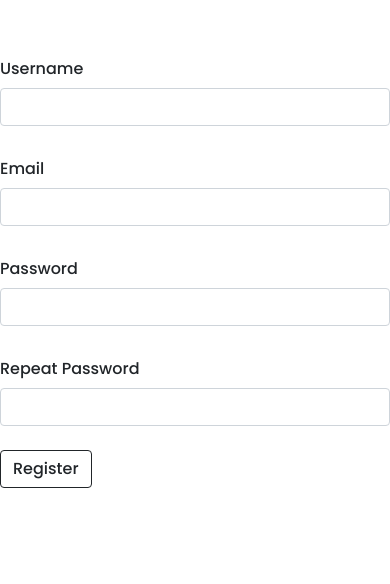
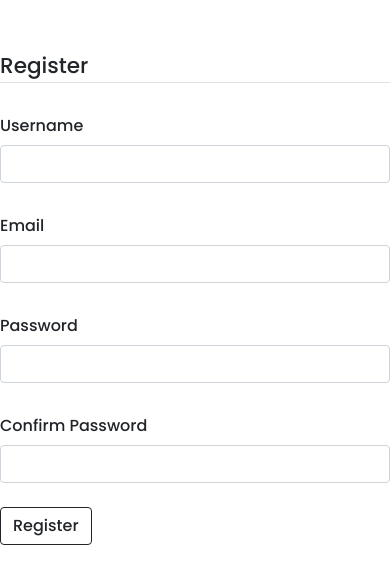
Before and after one commit to OyugoObonyo/Library-Management-System, a Flask app: page /register in a window 390 px wide. Shown: the part 56-640 px from the top of the page. Run offline with Flask 2, Linux system fonts and the light colour scheme.

Commit message:
Create register user template

```diff
--- a/app/templates/auth/register.html
+++ b/app/templates/auth/register.html
@@ -2,33 +2,70 @@
 
 {% block content %}
 <section id="loginpage">
-    <form action="" novalidate>
+    <form action="{{ url_for('auth.register') }}" method="POST" novalidate>
         {{ form.hidden_tag() }}
+        <div class="leg"><legend class="border-bottom mb-4"> Register </legend></div>
         <div class="row mb-4">
-          <label for="username" class="col-sm-3 col-form-label">Username</label>
+          {{ form.username.label(class="col-sm-3 col-form-label") }}
+          {% if form.username.errors %}
+            {{ form.username(class="form-control is-invalid") }}
+              <div class="invalid-feedback">
+                {% for error in form.username.errors %}
+                  <span style="color: red;">[{{ error }}]</span>
+                {% endfor %}
+              </div>
+          {% else %}
             <div class="col-sm-8">
-            <input type="text" class="form-control" id="inputText">
+              {{ form.username(class="form-control") }}
             </div>
+          {% endif %}
         </div>
         <div class="row mb-4">
-            <label for="username" class="col-sm-3 col-form-label">Email</label>
+          {{ form.email.label(class="col-sm-3 col-form-label") }}
+          {% if form.email.errors %}
+            {{ form.email(class="form-control is-invalid") }}
+              <div class="invalid-feedback">
+                {% for error in form.email.errors %}
+                  <span style="color: red;">[{{ error }}]</span>
+                {% endfor %}
+              </div>
+          {% else %}
               <div class="col-sm-8">
-              <input type="email" class="form-control" id="inputText">
+                {{ form.email(class="form-control") }}
               </div>
+          {% endif %}
         </div>
         <div class="row mb-4">
-          <label for="password" class="col-sm-3 col-form-label">Password</label>
+            {{ form.password.label(class="col-sm-3 col-form-label") }}
+            {% if form.password.errors %}
+              {{ form.password(class="form-control is-invalid") }}
+                <div class="invalid-feedback">
+                  {% for error in form.password.errors %}
+                    <span style="color: red;">[{{ error }}]</span>
+                  {% endfor %}
+                </div>
+            {% else %}
                 <div class="col-sm-8">
-            <input type="password" class="form-control" id="inputPassword">
+                  {{ form.password(class="form-control") }}
                 </div>
+            {% endif %}
         </div>
         <div class="row mb-4">
-            <label for="password" class="col-sm-3 col-form-label">Repeat Password</label>
+            {{ form.password2.label(class="col-sm-3 col-form-label") }}
+            {% if form.password2.errors %}
+              {{ form.password2(class="form-control is-invalid") }}
+                <div class="invalid-feedback">
+                  {% for error in form.password2.errors %}
+                    <span style="color: red;">[{{ error }}]</span>
+                  {% endfor %}
+                </div>
+            {% else %}
                 <div class="col-sm-8">
-              <input type="password" class="form-control" id="inputPassword">
+                  {{ form.password2(class="form-control") }}
                 </div>
+            {% endif %}
         </div>
-        <button type="submit" class="btn btn-outline-dark">Register</button><br><br>
+        {{ form.submit(class="btn btn-outline-dark") }}
       </form>
 </section>
 {% endblock %}
```
Lines whose indentation alone changed are shown as unchanged.
